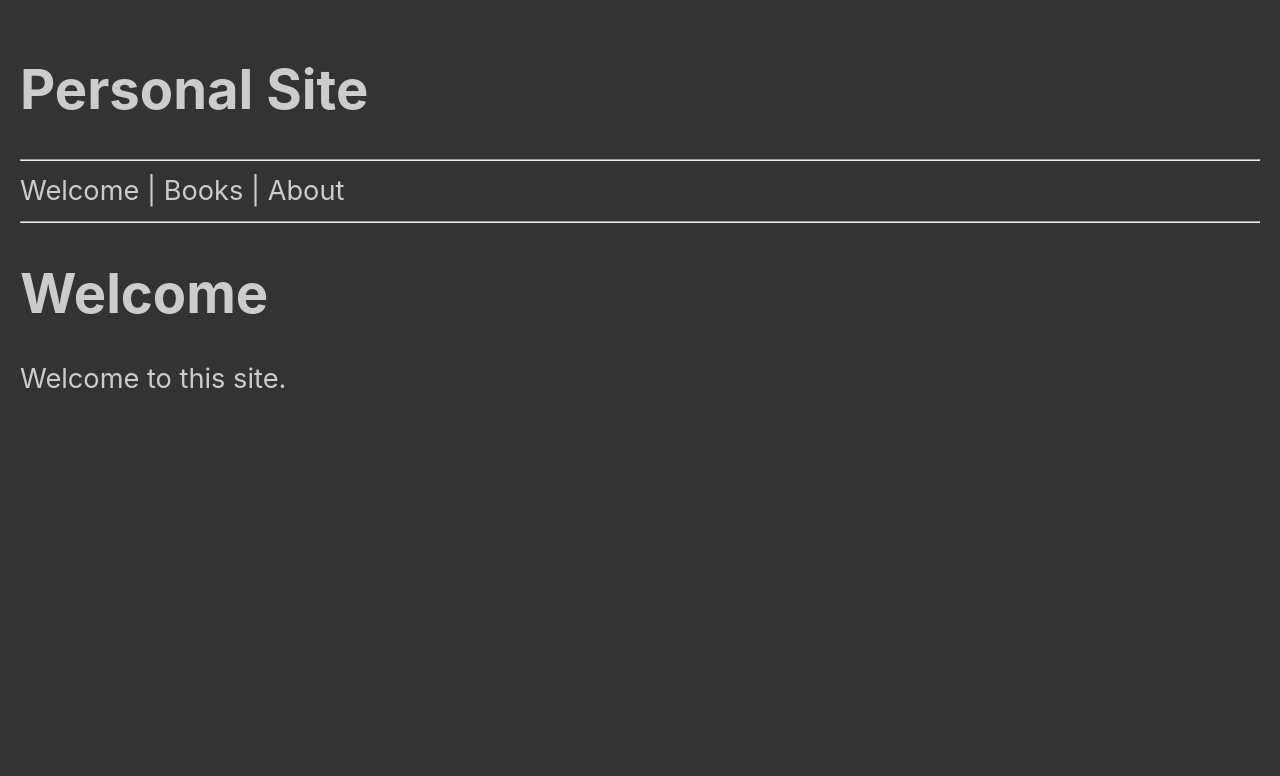
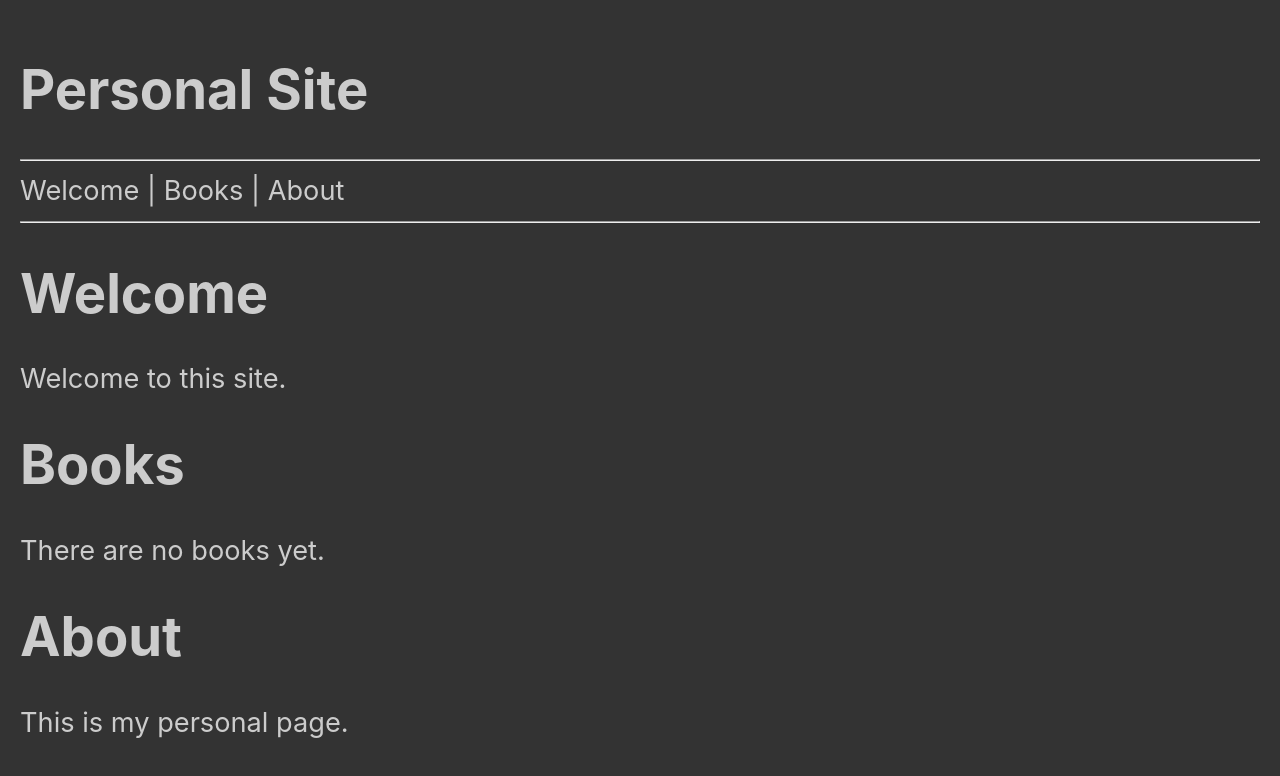
Before and after one commit to MrGultekin/react-simple-router-nav-and-search, a React (Vite) app: page / in a window 1280 px wide. Shown: the top 776 px of the page. Built offline with nearby package versions, Linux system fonts and the light colour scheme.

Commit message:
Primitive navBar deleted

```diff
--- a/src/App.jsx
+++ b/src/App.jsx
@@ -2,22 +2,17 @@ import './App.scss'
 import {PageWelcome} from "./pages/PageWelcome";
 import {PageBooks} from "./pages/PageBooks";
 import {PageAbout} from "./pages/PageAbout";
-// import {useState} from "@types/react";
-import {useState} from "react";
 
 function App() {
-    const [currentPage, setCurrentPage] = useState('welcome');
   return (
     <div className="App">
      <h1>Personal Site</h1>
         <hr/>
-            <span onClick={() => setCurrentPage('welcome')}>Welcome</span> |
-            <span onClick={() => setCurrentPage('books')}> Books</span> |
-            <span onClick={() => setCurrentPage('about')}> About</span>
+        Welcome | Books | About
         <hr/>
-            {currentPage === 'welcome' && <PageWelcome/>}
-            {currentPage === 'books' && <PageBooks/>}
-            {currentPage === 'about' && <PageAbout/>}
+        <PageWelcome/>
+        <PageBooks/>
+        <PageAbout/>
     </div>
   )
 }
```
Lines whose indentation alone changed are shown as unchanged.
